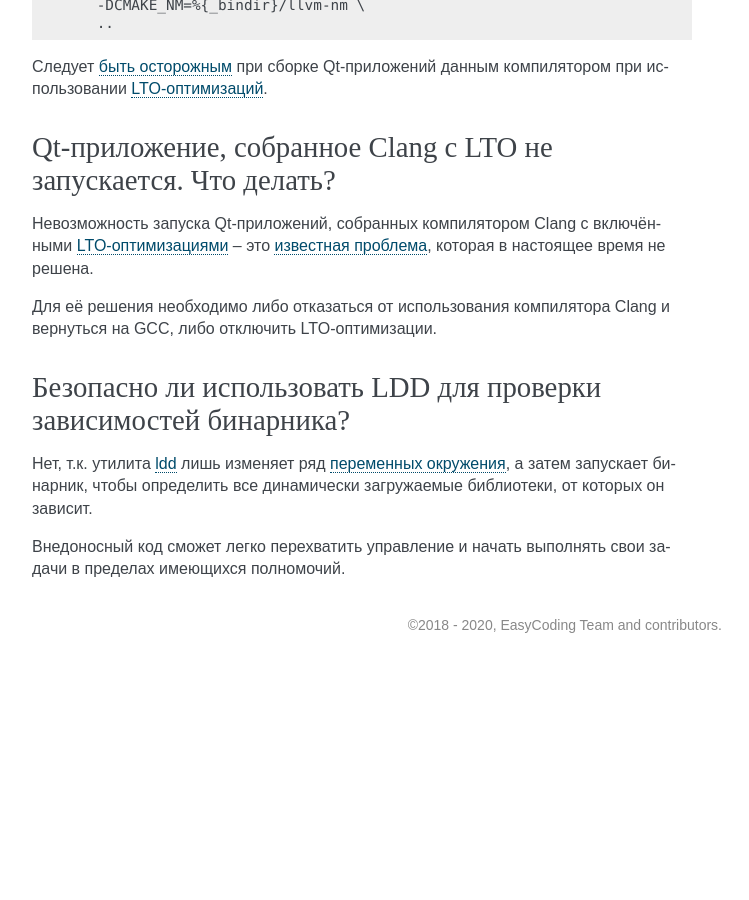
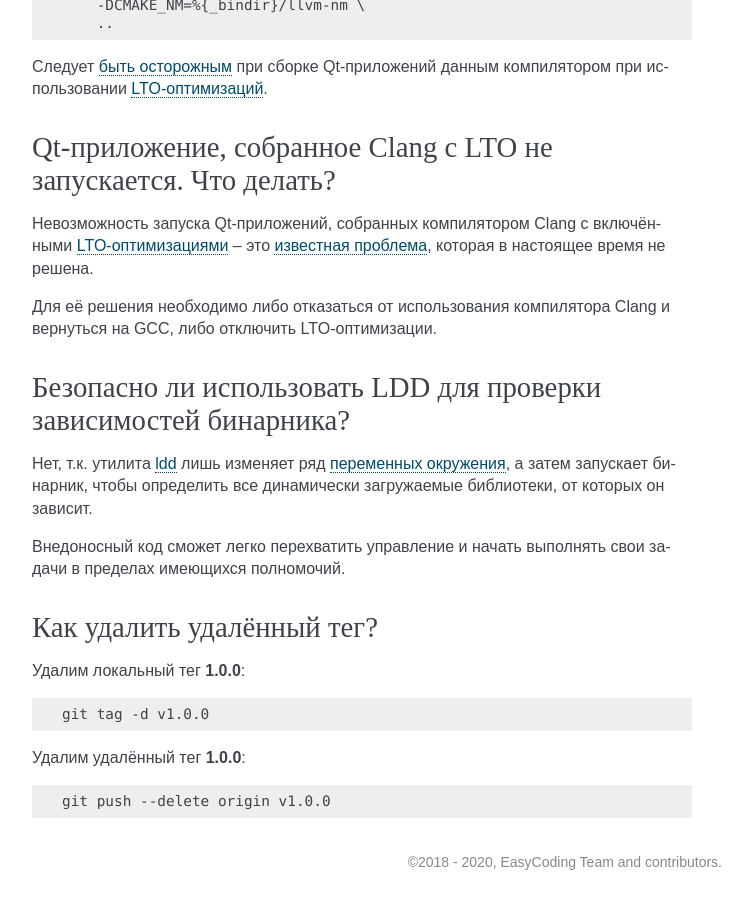
Before and after one commit to RussianFedora/FAQ, a Sphinx documentation site: the page built from source/development.rst, in a window 1280 px wide and 900 px high, scrolled down 23399 px. Shown: the whole window, without its empty margins (388-1137 px from the left). Built offline with Sphinx 7.4.7, drawn with Linux system fonts in a browser that asks for light colours; before the commit the page ends 24062 px from its top, so only the background shows below that; some of the changed text lies outside the part shown.

Commit message:
Added question about removing remote Git tag.

```diff
--- a/source/development.rst
+++ b/source/development.rst
@@ -1324,3 +1324,21 @@ Qt-приложение, собранное Clang с LTO не запускает
 Нет, т.к. утилита :ref:`ldd <linux-ldd>` лишь изменяет ряд :ref:`переменных окружения <env-set>`, а затем запускает бинарник, чтобы определить все динамически загружаемые библиотеки, от которых он зависит.
 
 Внедоносный код сможет легко перехватить управление и начать выполнять свои задачи в пределах имеющихся полномочий.
+
+.. index:: git, remove, branch, tag
+.. _git-remove-tag:
+
+Как удалить удалённый тег?
+==============================
+
+Удалим локальный тег **1.0.0**:
+
+.. code-block:: text
+
+    git tag -d v1.0.0
+
+Удалим удалённый тег **1.0.0**:
+
+.. code-block:: text
+
+    git push --delete origin v1.0.0
```
